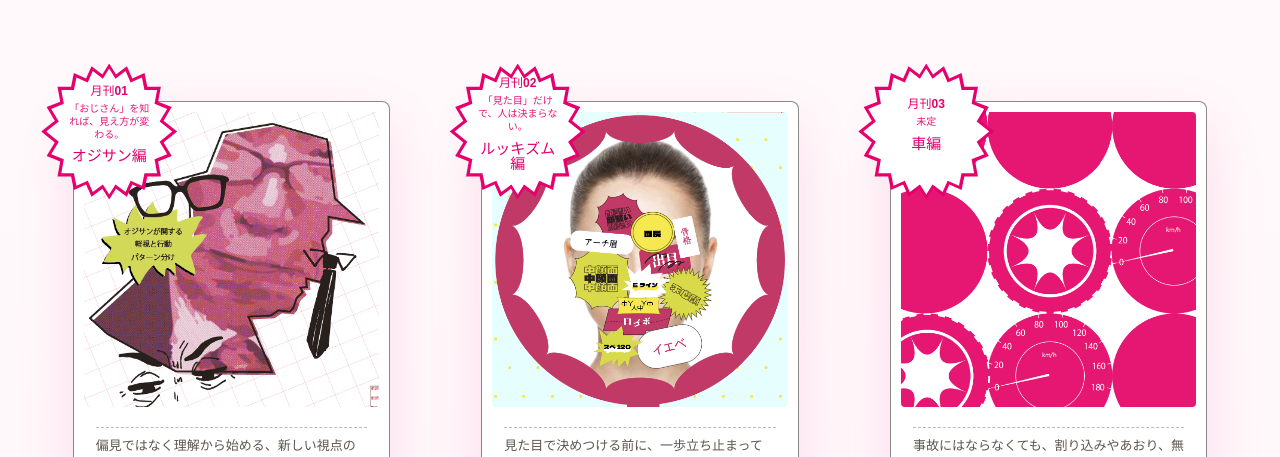
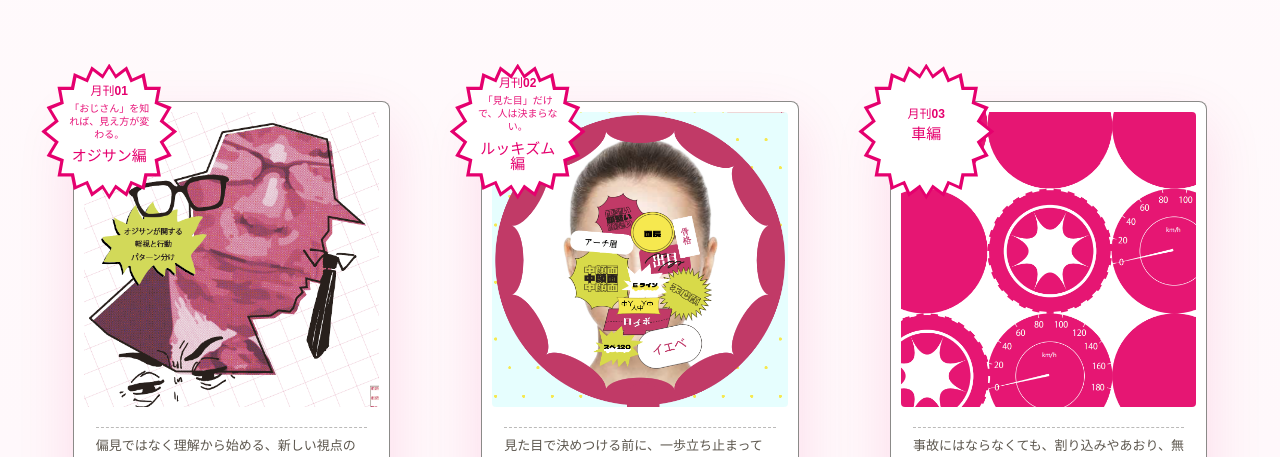
Before and after one commit to zlp041013/zetsu-uji, a React (Vite) app: page / in a window 1280 px wide. Shown: the part 1782-2239 px from the top of the page. Built offline with nearby package versions, Linux system fonts and the light colour scheme.

Commit message:
Update issue card back details

```diff
--- a/src/main.jsx
+++ b/src/main.jsx
@@ -13,6 +13,7 @@ import brandLogo from './assets/brand-logo.png';
 import issue01Visual from './assets/issue-01-visual.webp';
 import issue01Extras from './assets/issue-01-extras.jpg';
 import issue02Visual from './assets/issue-02-visual.webp';
+import issue02Extras from './assets/issue-02-extras.webp';
 import issue03Visual from './assets/issue-03-visual.webp';
 
 const issues = [
@@ -32,15 +33,19 @@ const issues = [
     title: 'ルッキズム編',
     theme: '「見た目」だけで、人は決まらない。',
     note: '見た目で決めつける前に、一歩立ち止まって考える。ルッキズムの背景や影響を知り、多様な価値観に触れられる一冊。',
+    extrasImage: issue02Extras,
+    extrasObjectPosition: 'left center',
+    extrasStickerTitle: '福笑わない',
     extras: '今号に付属するアイテムの写真と説明が入ります。',
   },
   {
     number: 'Issue 03',
     coverImage: issue03Visual,
     title: '車編',
-    theme: '未定',
+    theme: '',
     note: '事故にはならなくても、割り込みやあおり、無理な駐車など、日常の中で心をざわつかせる車の出来事。さまざまな事例を通して、その背景や向き合い方を考える一冊。',
-    extras: '今号に付属するアイテムの写真と説明が入ります。',
+    extrasPlain: true,
+    extras: '未定',
   },
 ];
 
@@ -292,7 +297,7 @@ function App() {
                     </div>
                     <div className="issueSticker">
                       <span className="issueTag">{`月刊${issue.number.replace('Issue ', '')}`}</span>
-                      <p>{issue.theme}</p>
+                      {issue.theme && <p>{issue.theme}</p>}
                       <h3>{issue.title}</h3>
                     </div>
                     <div className="issueContent">
@@ -300,16 +305,20 @@ function App() {
                     </div>
                   </div>
                   <div className="issueCardFace issueCardBack" aria-hidden={!flippedIssues.has(issue.number)}>
-                    <div className={`issueBackVisual${issue.extrasImage ? ' issueBackVisualImage' : ''}`}>
+                    <div className={`issueBackVisual${issue.extrasImage ? ' issueBackVisualImage' : ''}${issue.extrasPlain ? ' issueBackVisualPlain' : ''}`}>
                       {issue.extrasImage ? (
-                        <img src={issue.extrasImage} alt={`${issue.title}の付属カードセット`} />
-                      ) : (
+                        <img
+                          src={issue.extrasImage}
+                          alt={`${issue.title}の付属カードセット`}
+                          style={issue.extrasObjectPosition ? { objectPosition: issue.extrasObjectPosition } : undefined}
+                        />
+                      ) : !issue.extrasPlain ? (
                         <>
                           <span>THIS ISSUE COMES WITH</span>
                           <strong>今号の付録</strong>
                           <p>PHOTO<br />PLACEHOLDER</p>
                         </>
-                      )}
+                      ) : null}
                     </div>
                     <div className="issueSticker issueBackSticker">
                       <span className="issueTag">{`月刊${issue.number.replace('Issue ', '')}`}</span>
--- a/src/styles.css
+++ b/src/styles.css
@@ -689,6 +689,10 @@ h3 {
   height: 100%;
   object-fit: cover;
   object-position: center;
+}
+
+.issueBackVisualPlain {
+  background: var(--accent);
 }
 
 .issueContent {
```
Also changed, not shown: src/assets/issue-02-extras.webp (added).
